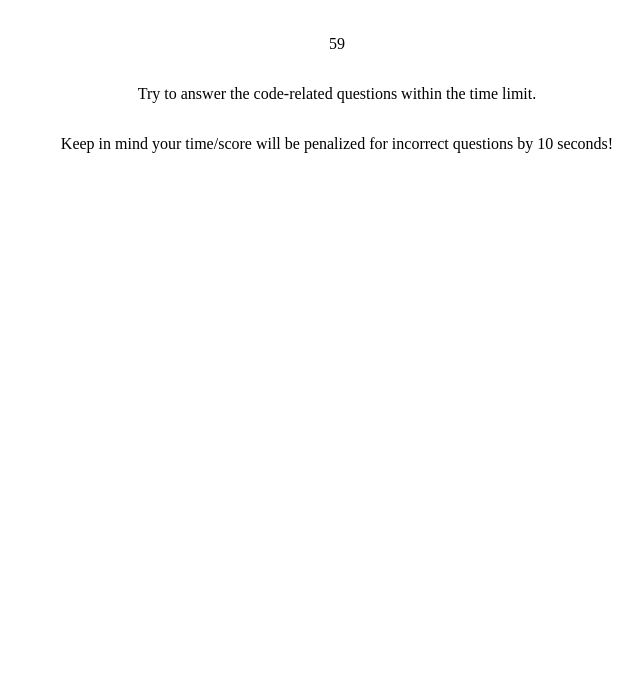
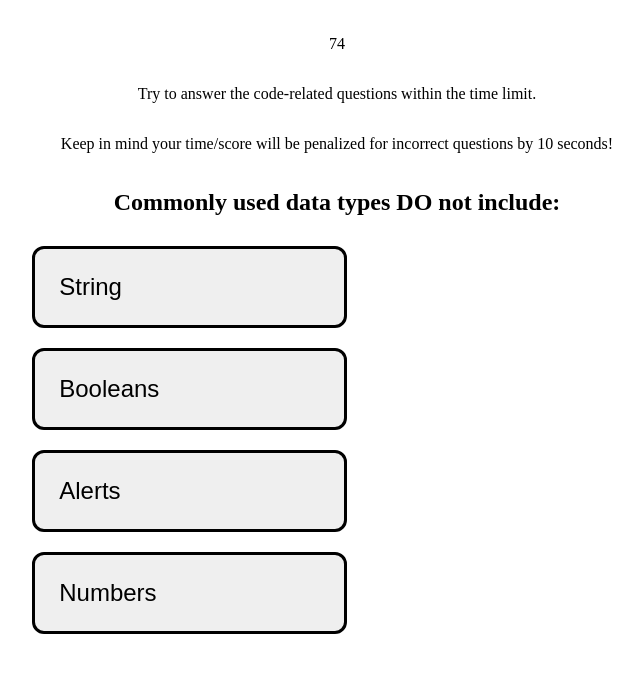
Before and after one commit to Cassiecatt/coding-quiz, a plain HTML site: page index.html in a window 1280 px wide. Both pictures are taken after a click on the button "Start Quiz". Shown: the part 69-742 px from the top of the page, without its empty margins (303-946 px from the left). Drawn offline with Linux system fonts and the light colour scheme.

Commit message:
removed hidden styling of question/choices

```diff
--- a/assets/js/script.js
+++ b/assets/js/script.js
@@ -1,7 +1,7 @@
 //Global Variables
 var question = document.getElementById("question");
 var choices = document.querySelectorAll(".choice");
-var i = 0
+
 
 // Array of questions
 
@@ -56,7 +56,7 @@ var questions = [
 
 function myTimer() {
   //Variables within function (local)
-    var startTime = 60;
+  var startTime = 75;
   var myInterval = 1000;
   var timer = document.getElementById("timer");
 
@@ -66,61 +66,55 @@ function myTimer() {
     if (startTime > 0) {
       timer.textContent = startTime;
 
-            startTime = startTime - 1
+      startTime = startTime - 1;
     } else {
-            timer.textContent = "done"
-            clearInterval(mySet)
+      timer.textContent = "done";
+      clearInterval(mySet);
     }
   }
-
 }
-
-var button = document.getElementById("startbutton");
-button.addEventListener("click", myTimer);
-
-
 
 // Game start function
 function startGame() {
   // Hiding start button when function starts
   button.style.display = "none";
 
+  // Removing hidden styling of questions when game starts
+  function setQuestion() {
+    var i = 0;
 
+    if (i < questions.length) {
+      question.textContent = questions[i].question;
+      choices[0].classList.remove("hidden");
+      choices[1].classList.remove("hidden");
+      choices[2].classList.remove("hidden");
+      choices[3].classList.remove("hidden");
 
-//   setInterval(setQuestion, 2000);
-//   var i = 0;
-
-//   function setQuestion() {
-//       if (i < questions.length) {
-//           question.textContent = questions[i].question
-//           choices[0].classList.remove("hidden");
-//           choices[1].classList.remove("hidden");
-//           choices[2].classList.remove("hidden");
-//           choices[3].classList.remove("hidden");
-
-//           choice1.textContent = questions[i].choice1
-//           choice2.textContent = questions[i].choice2
-//           choice3.textContent = questions[i].choice3
-//           choice4.textContent = questions[i].choice4
-//           i++
-//       } else {
-//           for (x=0; x < 4; x++) {
-//               choices[x].classList.add("hidden")
-//           }
-//           question.textContent = "No more questions"
-//           clearInterval(setQuestion)
-//       }
-//   }
-
-
-
-
+      choice1.textContent = questions[i].choice1;
+      choice2.textContent = questions[i].choice2;
+      choice3.textContent = questions[i].choice3;
+      choice4.textContent = questions[i].choice4;
+      i++;
+    } else {
+      for (x = 0; x < 4; x++) {
+        choices[x].classList.add("hidden");
+      }
+      question.textContent = "No more questions";
+    }
+  }
+  setQuestion();
 }
 
-//Event listener
+// function answers() {
 
-//start button
+// }
+
+//Event listeners
+
+//start game function
 var button = document.getElementById("startbutton");
 button.addEventListener("click", startGame);
 
-//choices button
+// start timer function
+var button = document.getElementById("startbutton");
+button.addEventListener("click", myTimer);
--- a/index.html
+++ b/index.html
@@ -7,15 +7,15 @@
     <title>Coding Quiz</title>
 </head>
 <body>
-    <h1>Coding Quiz Challenge!</h1>
+   <h1>Coding Quiz Challenge!</h1>
     <p id="timer"></p>
-    <p>Try to answer the code-related questions within the time limit.</p>
-    <p>Keep in mind your time/score will be penalized for incorrect questions by 10 seconds!</p>
+    <p class="intro">Try to answer the code-related questions within the time limit.</p>
+    <p class="intro">Keep in mind your time/score will be penalized for incorrect questions by 10 seconds!</p>
     <button id="startbutton">Start Quiz</button>
     <h2 id="question"></h2>
 
     <!-- Questions Container -->
-    <div class="container">
+    <div class="question-container">
             <!-- Question Buttons -->
             <div class="choice-container">
                 <button id="choice1" class="choice hidden" value="1">A: Choice 1</button>
```
Lines whose indentation alone changed are shown as unchanged.
